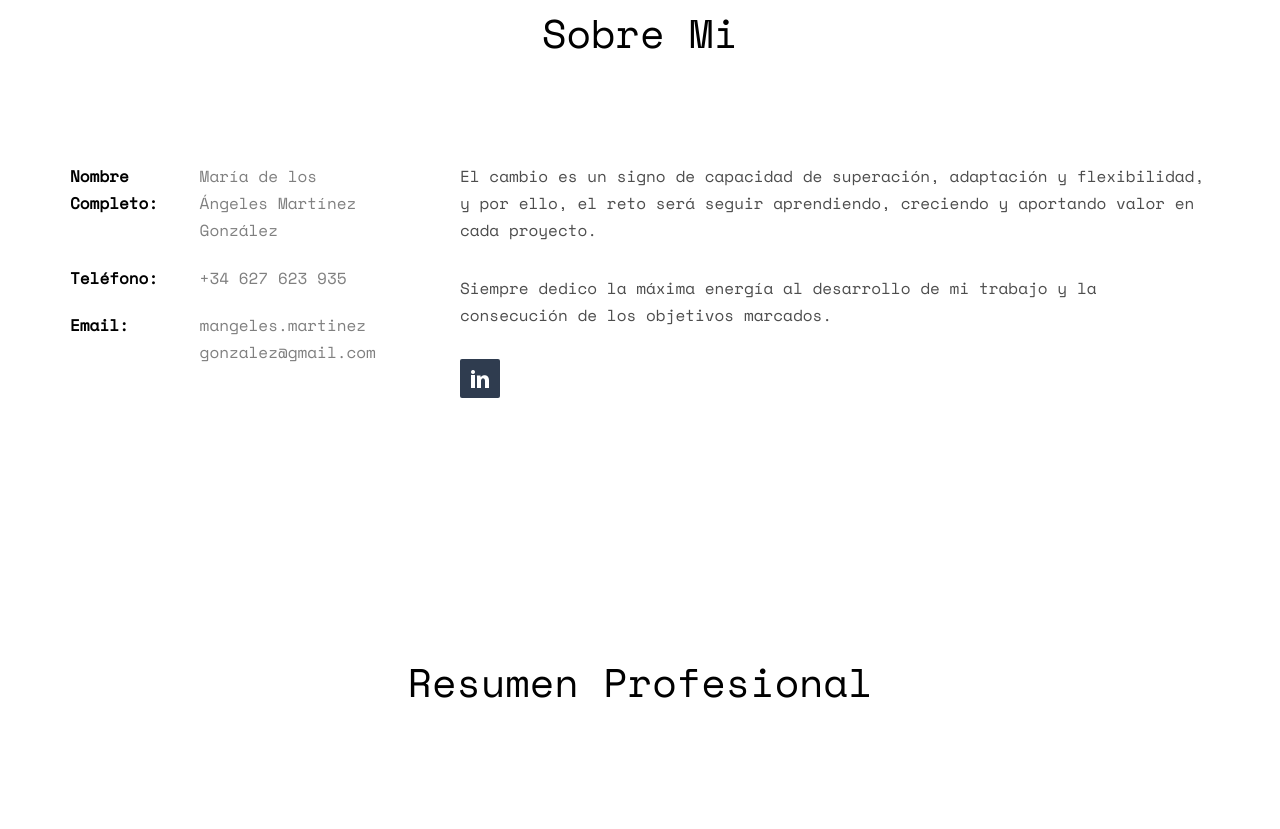
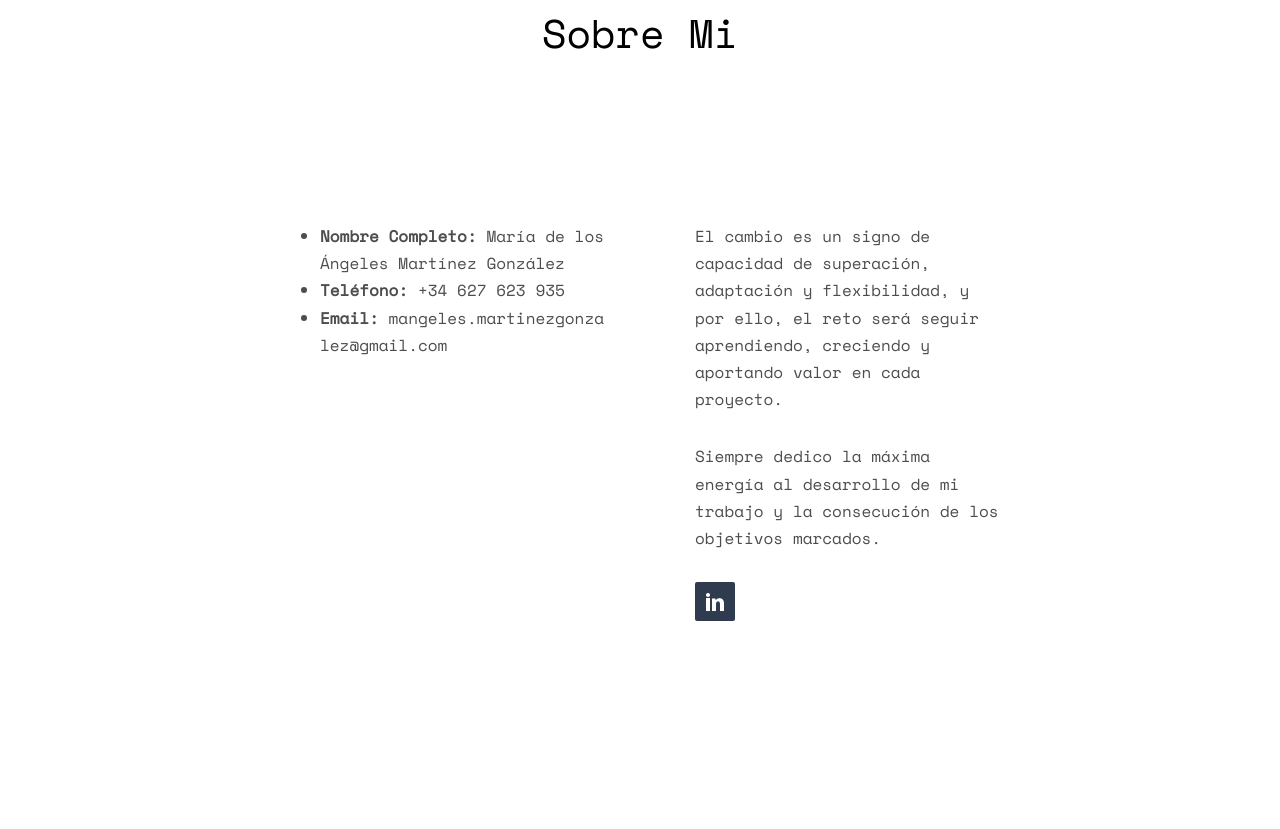
Before and after one commit to cvWebMan/CurriculumVitae, a plain HTML site: page index.html in a window 1280 px wide. Shown: the part 909-1738 px from the top of the page. Drawn offline with nearby package versions, Linux system fonts and the light colour scheme; some packages are replaced by stand-ins of ours; no server answers; files whose address does not match are found by name.

Commit message:
Add files via upload

```diff
--- a/index.html
+++ b/index.html
@@ -56,35 +56,44 @@
 		</div>
 	</header>
 
+
+
 	<div id="fh5co-about" class="animate-box">
+
 		<div class="container">
 			<div class="row">
 				<div class="col-md-8 col-md-offset-2 text-center fh5co-heading">
 					<h2>Sobre Mi</h2>
 				</div>
 			</div>
+			<p></p>
 			<div class="row">
-				<div class="col-md-4">
-					<ul class="info">
-						<li><span class="first-block">Nombre Completo:</span><span class="second-block">María de los Ángeles Martínez González</span></li>
-						<li><span class="first-block">Teléfono:</span><span class="second-block">+34 627 623 935</span></li>
-						<li><span class="first-block">Email:</span><span class="second-block">mangeles.martinez gonzalez@gmail.com</span></li>
+				<div class="col-lg-14 d-flex flex-column align-items-stretch">
+					<div class="content ps-lg-4 d-flex flex-column justify-content-center">
+						<div class="col-md-8 col-md-offset-2">
+							<p></p>
+							<div class="col-lg-6">
+								<ul>
+									<li><span class="first-block"></span> <strong>Nombre Completo: </strong> <span class="second-block">María de los Ángeles Martínez González</span></li>
+									<li><span class="first-block"></span> <strong>Teléfono: </strong> <span class="second-block">+34 627 623 935</span></li>
+									<li><span class="first-block"></span> <strong>Email: </strong> <span class="second-block">mangeles.martinezgonza lez@gmail.com</span></li>
 								</ul>
 							</div>
-				<div class="col-md-8">
-
+							<p></p>
+							<div class="col-lg-6">
+								<ul>
 									<p>El cambio es un signo de capacidad de superación, adaptación y flexibilidad, y por ello, el reto será seguir aprendiendo, creciendo y aportando valor en cada proyecto.</p>
 									<p>Siempre dedico la máxima energía al desarrollo de mi trabajo y la consecución de los objetivos marcados.</p>
-					<p>
 									<ul class="fh5co-social-icons">
-							<!--  <li><a href="#"><i class="icon-twitter2"></i></a></li> -->
-							<!--	<li><a href="#"><i class="icon-facebook2"></i></a></li> -->
 										<li><a href="https://www.linkedin.com/in/m-angeles-martinez-04aa74b3/"><i class="icon-linkedin2"></i></a></li>
-							<!--	<li><a href="#"><i class="icon-dribbble2"></i></a></li> -->
 									</ul>
-					</p>
+								</ul>
 							</div>
 						</div>
+					</div>
+				</div>
+			</div>
+
 		</div>
 	</div>
 
@@ -101,7 +110,7 @@
 						<li class="timeline-heading text-center animate-box">
 							<div><h3>Formación</h3></div>
 						</li>
-						<li class="animate-box timeline-unverted">
+						<li class="timeline-inverted animate-box">
 							<div class="timeline-badge"><i class="icon-graduation-cap"></i></div>
 							<div class="timeline-panel">
 								<div class="timeline-heading">
@@ -113,37 +122,11 @@
 								</div>
 							</div>
 						</li>
-						<!--
-						<li class="timeline-inverted animate-box">
-							<div class="timeline-badge"><i class="icon-suitcase"></i></div>
-							<div class="timeline-panel">
-								<div class="timeline-heading">
-									<h3 class="timeline-title">Junior Developer</h3>
-									<span class="company">Company Name - 2013 - 2015</span>
-								</div>
-								<div class="timeline-body">
-									<p>Far far away, behind the word mountains, they live in Bookmarksgrove right at the coast of the Semantics, a large language ocean.</p>
-								</div>
-							</div>
-						</li>
-						<li class="animate-box timeline-unverted">
-							<div class="timeline-badge"><i class="icon-suitcase"></i></div>
-							<div class="timeline-panel">
-								<div class="timeline-heading">
-									<h3 class="timeline-title">UI/UX Designer</h3>
-									<span class="company">Company Name - 2010 - 2012</span>
-								</div>
-								<div class="timeline-body">
-									<p>Far far away, behind the word mountains, far from the countries Vokalia and Consonantia, there live the blind texts.</p>
-								</div>
-							</div>
-						</li>
-						-->
 						<br>
 						<li class="timeline-heading text-center animate-box">
 							<div><h3>Historial Laboral</h3></div>
 						</li>
-						<li class="timeline-inverted animate-box">
+						<li class="animate-box timeline-unverted">
 							<div class="timeline-badge"><i class="icon-suitcase"></i></div>
 							<div class="timeline-panel">
 								<div class="timeline-heading">
@@ -161,7 +144,7 @@
 								</div>
 							</div>
 						</li>
-						<li class="animate-box timeline-unverted">
+						<li class="timeline-inverted animate-box">
 							<div class="timeline-badge"><i class="icon-suitcase"></i></div>
 							<div class="timeline-panel">
 								<div class="timeline-heading">
@@ -181,7 +164,7 @@
 								</div>
 							</div>
 						</li>
-						<li class="timeline-inverted animate-box">
+						<li class="animate-box timeline-unverted">
 							<div class="timeline-badge"><i class="icon-suitcase"></i></div>
 							<div class="timeline-panel">
 								<div class="timeline-heading">
@@ -198,7 +181,7 @@
 								</div>
 							</div>
 						</li>
-						<li class="animate-box timeline-unverted">
+						<li class="timeline-inverted animate-box">
 							<div class="timeline-badge"><i class="icon-suitcase"></i></div>
 							<div class="timeline-panel">
 								<div class="timeline-heading">
@@ -214,7 +197,7 @@
 								</div>
 							</div>
 						</li>
-						<li class="timeline-inverted animate-box">
+						<li class="animate-box timeline-unverted">
 							<div class="timeline-badge"><i class="icon-suitcase"></i></div>
 							<div class="timeline-panel">
 								<div class="timeline-heading">
```
Lines whose indentation alone changed are shown as unchanged.
